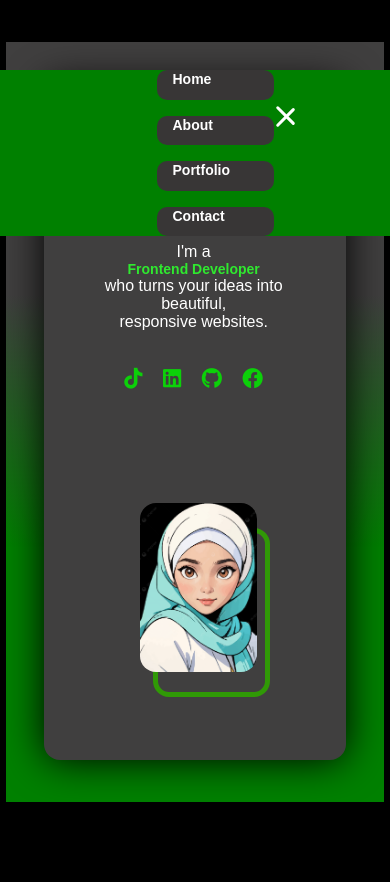
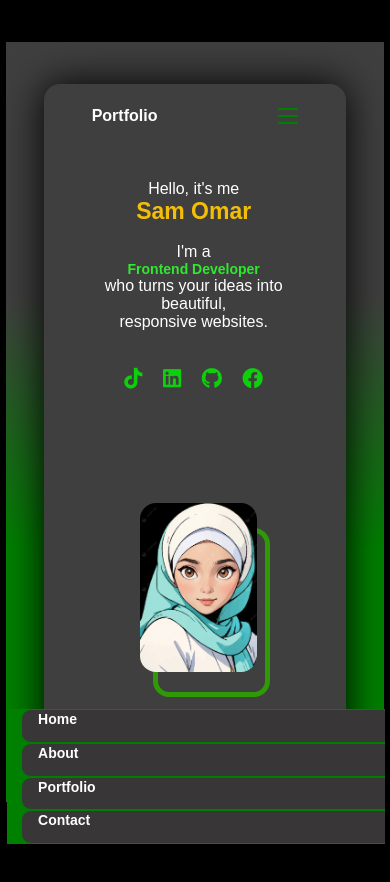
Before and after one commit to sam-dev88/2nd-web, a plain HTML site: page index.html in a window 390 px wide. Both pictures are taken after a click on the element 285 px from the left and 116 px from the top of the page. Shown: the top 882 px of the page. Drawn offline with Linux system fonts and the light colour scheme.

Commit message:
updated style.css

```diff
--- a/style.css
+++ b/style.css
@@ -147,8 +147,8 @@ nav {
 }
 
 .burger .line {
-  width: 25px;
-  height: 3px;
+  width: 20px;
+  height: 2px;
   background: white;
   border-radius: 2px;
   transition: all 0.3s ease;
@@ -161,26 +161,31 @@ nav {
   }
 
   .nav-links li {
-    width: 30vw;
-    height: 3.5vh;
+    width: 100vw;
+    height: 4vh;
     background: rgb(56, 54, 54);  /* dark button look */
     border-radius: 10px; /* rounded edges */
     text-align: start;
+    border: 1px solid green;
+
   }
 
 
   .nav-links {
     position: absolute;
-    top: 70px;
+    bottom: 0px;
     right: 0;
-    width: 100%;
+    width: 97%;
+    margin-left: 1rem;
+    margin-right: .3rem;
+    margin-left: 1rem;
     background: green;
     flex-direction: column;
     align-items: center;
-    gap: 1rem;
+    gap: 0rem;
     overflow: hidden; /* hides content during animation */
     max-height: 0; /* hidden by default */
-    transition: max-height 0.5s ease-in-out; /* smooth slide */
+    transition: max-height .5s ease-in-out; /* smooth slide */
     z-index: 10;
   }
 
@@ -190,15 +195,15 @@ nav {
 
   /* Burger turn into X */
   .burger.toggle .line:nth-child(1) {
-    transform: rotate(45deg) translate(5px, 5px);
+    background-color: green;
   }
 
   .burger.toggle .line:nth-child(2) {
-    opacity: 0;
+    background-color: green;
   }
 
   .burger.toggle .line:nth-child(3) {
-    transform: rotate(-45deg) translate(5px, -5px);
+    background-color: green;
   }
 }
 
```
